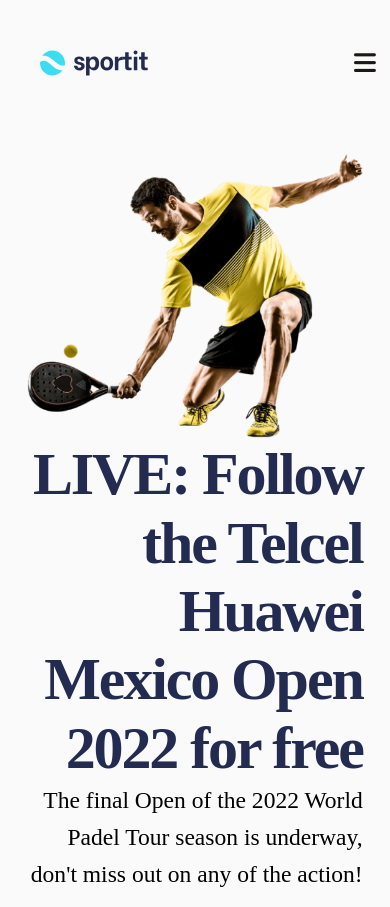
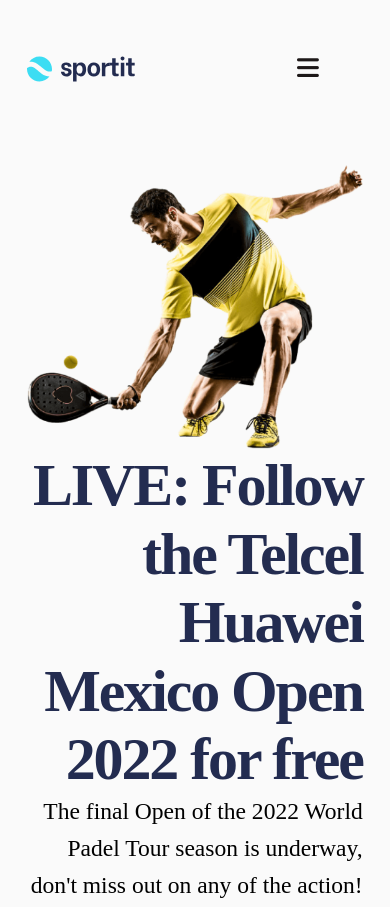
Before and after one commit to mcesmeralda/sporti-front, a plain HTML site: page index.html in a window 390 px wide. Shown: the top 907 px of the page. Drawn offline with Linux system fonts and the light colour scheme.

Commit message:
anadiendo estilos

```diff
--- a/css/style.css
+++ b/css/style.css
@@ -25,7 +25,12 @@
      display: flex;
      flex-direction: row;
      justify-content: space-between;
-     padding: 50px 40px 50px 40px;
+     padding: 7vw;
+     align-items: center;
+     align-content: space-around;
+    display: flex;
+    flex-wrap: wrap;
+    width: 100%;
 
  }
 
@@ -36,7 +41,7 @@
      font-size: 25px;
      color: #000000;
      cursor: pointer;
-     margin-right: 20px;
+     padding: 7vw;
  }
 
  .list-link li {
@@ -411,8 +416,8 @@
      font-weight: 700;
      letter-spacing: -0.005em;
      line-height: 48px;
-     margin-right: 32px;
-     width: 393px;
+
+    padding: 2vw;
  }
 
  .boton-go {
@@ -618,10 +623,15 @@
      .bar-btn {
          color: #000000;
          cursor: pointer;
-         display: flex;
+         display: block;
          font-size: 20px;
-         padding-left: 28px;
+         padding: 7vw;
+         margin-left: 126px;
 
+     }
+
+     .sub-go{
+        margin-right: 0;
      }
 
      .banner-img {
@@ -647,9 +657,9 @@
          .bar-btn {
              color: rgb(29, 24, 24);
              cursor: pointer;
-             display: flex;
+             display: block;
              font-size: 25px;
-             margin-left: 178px;
+             padding: 7vw;
          }
 
 
--- a/index.html
+++ b/index.html
@@ -16,10 +16,11 @@
         <!-- menu principal -->
         <section class="header-container">
             <img src="imagenes/logo.svg" alt="">
+            <label for="check" class="bar-btn">
+                <i class="fa-solid fa-bars"></i>
+            </label>
             <nav>
-                <label for="check" class="bar-btn">
-                    <i class="fa-solid fa-bars"></i>
-                </label>
+
                 <ul class="list-link">
                     <a href="#">
                         <li>Sports</li>
```
